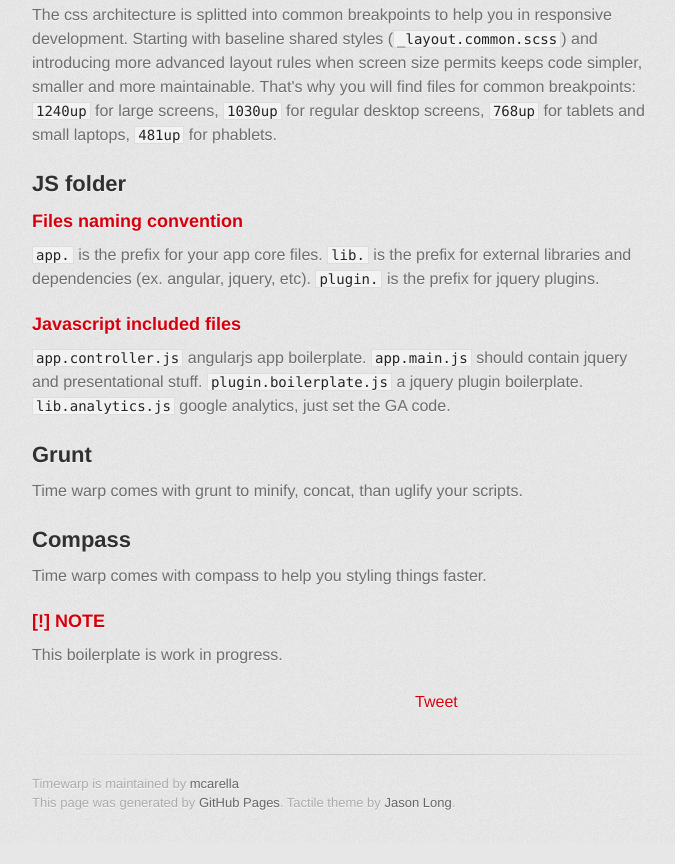
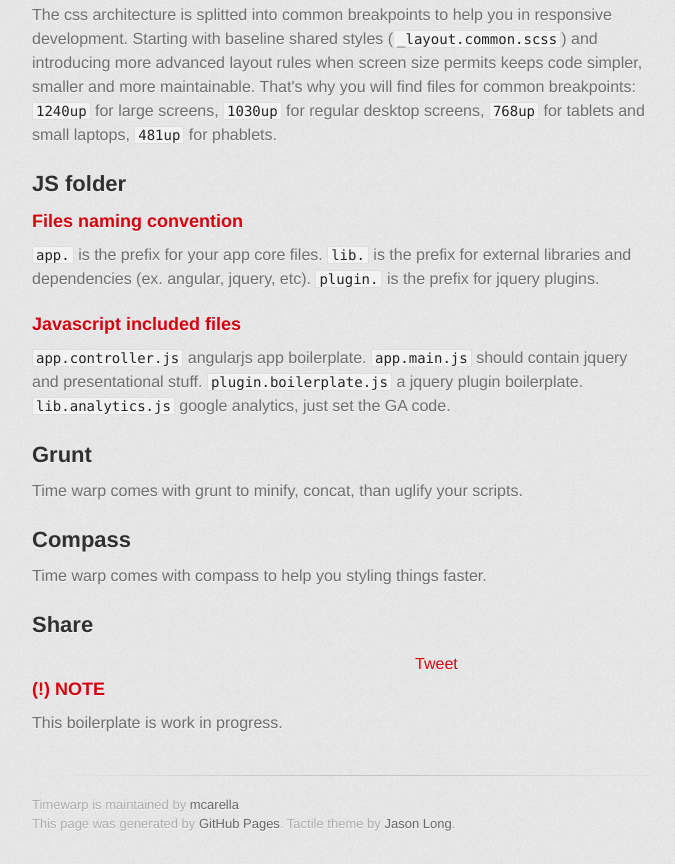
Before and after one commit to mcarella/timewarp, a plain HTML site: page index.html in a window 1280 px wide. Shown: the part 1085-1949 px from the top of the page, without its empty margins (298-973 px from the left). Before the commit the page ends 1928 px from the top, so only its background shows below. Drawn offline with Linux system fonts and the light colour scheme; grey boxes are pictures that could not be loaded; a web font is replaced by a local one.

Commit message:
Updated index.html

```diff
--- a/index.html
+++ b/index.html
@@ -91,11 +91,9 @@ Starting with baseline shared styles (<code>_layout.common.scss</code>) and intr
 
 <p>Time warp comes with compass to help you styling things faster.</p>
 
-<h3>
-<a name="-note" class="anchor" href="#-note"><span class="octicon octicon-link"></span></a>[!] NOTE</h3>
 
-<p>This boilerplate is work in progress.</p>
-
+<h2>
+<a name="-share" class="anchor" href="#-share"><span class="octicon octicon-link"></span></a>Share</h2>
 
         	<iframe src="http://ghbtns.com/github-btn.html?user=mcarella&repo=timewarp&type=watch&count=true"
   allowtransparency="true" frameborder="0" scrolling="0" width="110" height="20"></iframe>
@@ -108,6 +106,16 @@ Starting with baseline shared styles (<code>_layout.common.scss</code>) and intr
 
           <a href="https://twitter.com/share" class="twitter-share-button" data-url="http://mcarella.github.io/timewarp/" data-text="#sass #css #css3 #compass #boilerplate #html #html5">Tweet</a>
 <script>!function(d,s,id){var js,fjs=d.getElementsByTagName(s)[0],p=/^http:/.test(d.location)?'http':'https';if(!d.getElementById(id)){js=d.createElement(s);js.id=id;js.src=p+'://platform.twitter.com/widgets.js';fjs.parentNode.insertBefore(js,fjs);}}(document, 'script', 'twitter-wjs');</script>
+
+<h3>
+<a name="-note" class="anchor" href="#-note"><span class="octicon octicon-link"></span></a>(!) NOTE</h3>
+
+
+
+<p>This boilerplate is work in progress.</p>
+
+
+
 
 
         </section>
```
